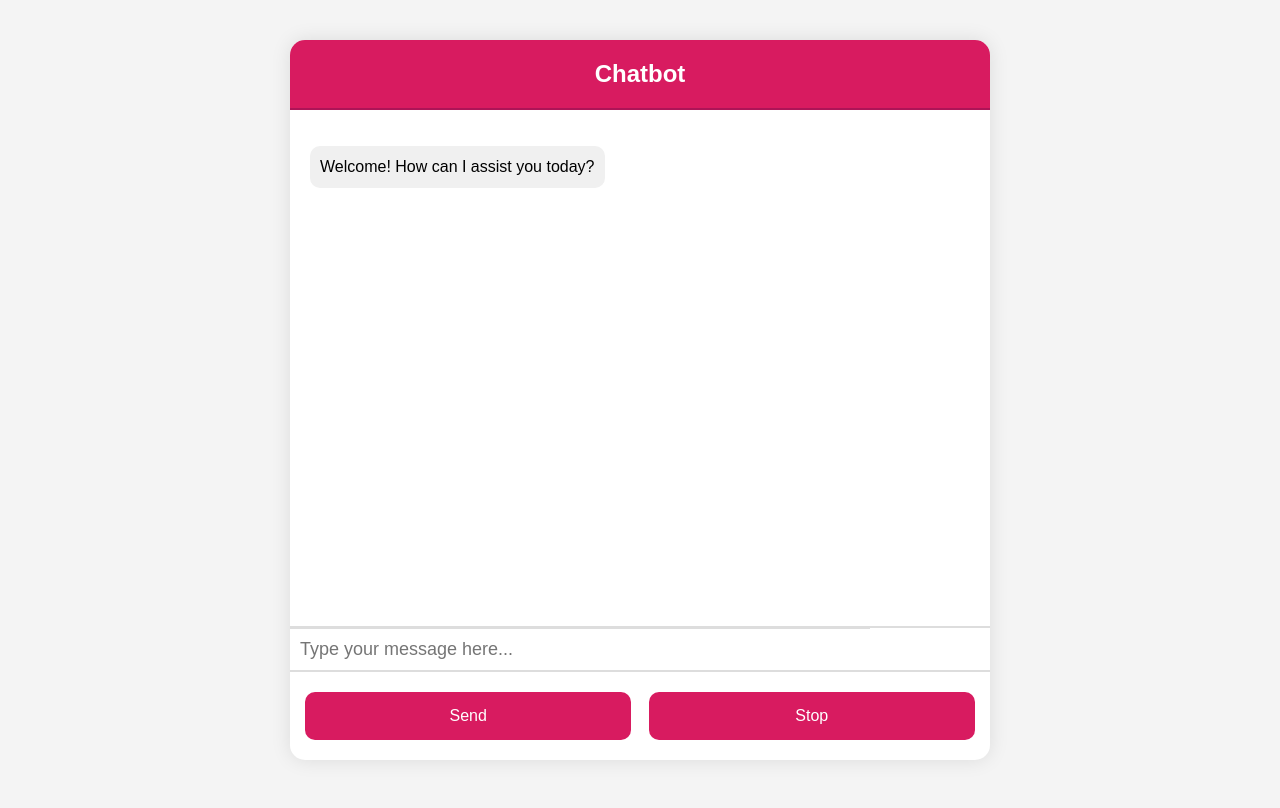
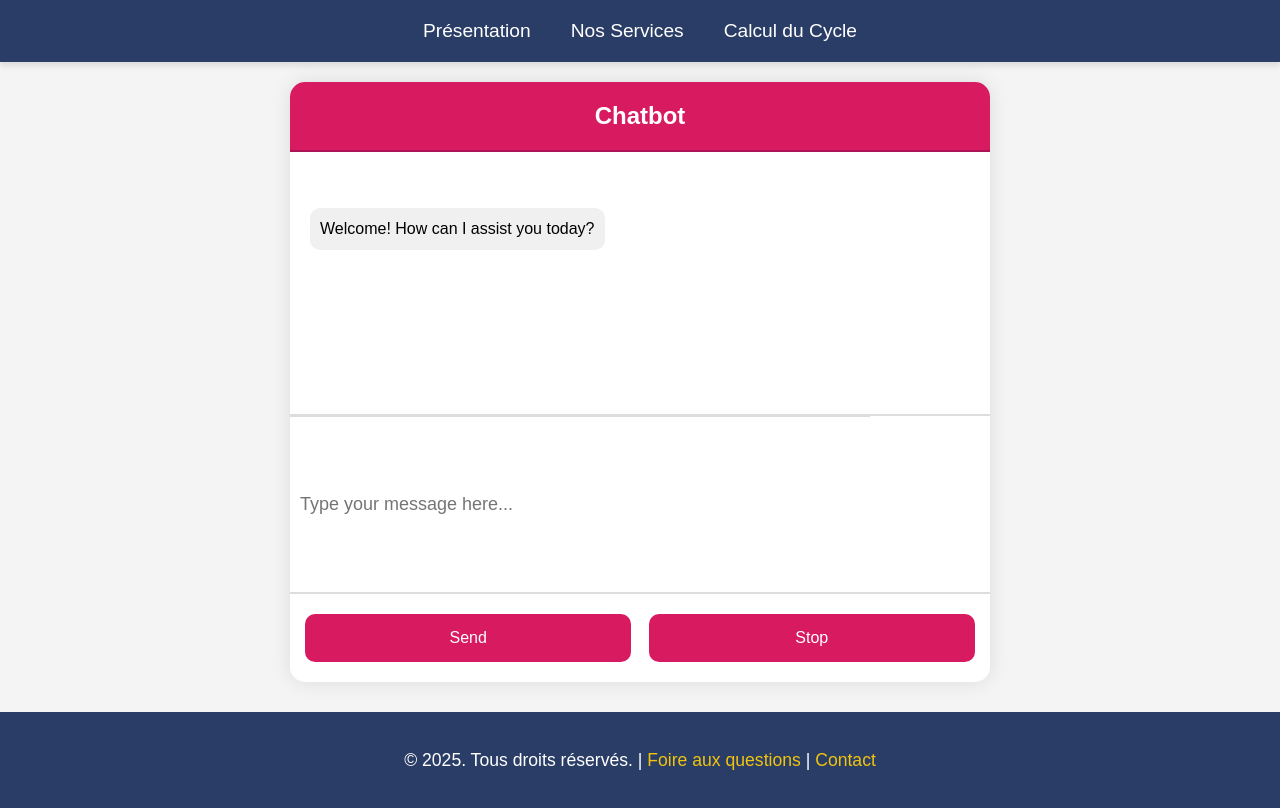
Before and after one commit to Drapesnape/UdeMHacks2025, a website: page code/html/chat.html in a window 1280 px wide. Drawn offline with Linux system fonts and the light colour scheme.

Commit message:
add nav bar, footer

```diff
--- a/code/css/chatStyles.css
+++ b/code/css/chatStyles.css
@@ -5,13 +5,55 @@ body {
     margin: 0;
     padding: 0;
     display: flex;
-    justify-content: center;
-    align-items: center;
+    flex-direction: column;
     min-height: 100vh;
-    flex-direction: column;
-    height: 100vh;
 }
 
+/* Sticky Navigation Bar */
+nav {
+    background-color: #2A3D66; /* Deep blue */
+    padding: 20px;
+    position: sticky;
+    top: 0;
+    z-index: 100;
+    box-shadow: 0 4px 6px rgba(0, 0, 0, 0.1);
+    margin-bottom: 20px; /* Added margin to separate from the content */
+}
+
+nav ul {
+    list-style: none;
+    display: flex;
+    justify-content: center;
+    margin: 0;
+    padding: 0;
+}
+
+nav li {
+    margin: 0 20px;
+}
+
+nav a {
+    color: white;
+    text-decoration: none;
+    font-weight: 500;
+    font-size: 1.2rem;
+}
+
+nav a:hover {
+    text-decoration: underline;
+}
+
+h1 {
+    background-color: #d81b60;
+    color: white;
+    padding: 20px;
+    margin: 0 0 20px 0; /* Added bottom margin */
+    text-align: center;
+    border-bottom: 2px solid #ad1457;
+    font-size: 24px; /* Increase heading size */
+}
+
+/* Chat container with spacing */
 .container {
     background-color: #fff;
     border-radius: 15px;
@@ -21,29 +63,21 @@ body {
     max-width: 700px;
     display: flex;
     flex-direction: column;
-    height: 90vh; /* Take up 90% of the viewport height */
+    margin: auto;
+    height: calc(100vh - 200px); /* Adjusted for better spacing */
 }
 
-h1 {
-    background-color: #d81b60;
-    color: white;
-    padding: 20px;
-    margin: 0;
-    text-align: center;
-    border-bottom: 2px solid #ad1457;
-    font-size: 24px; /* Increase heading size */
-}
-
+/* Chatbox */
 #chatbox {
     flex-grow: 1;
     padding: 20px;
-    height: 500px;
     overflow-y: auto;
     display: flex;
     flex-direction: column;
     border-bottom: 2px solid #ddd;
 }
 
+/* Chat message styles */
 #chatbox p {
     margin-bottom: 10px;
     padding: 10px;
@@ -64,14 +98,14 @@ h1 {
     align-self: flex-end;
 }
 
+/* Input and button styling */
 #userInput {
-    padding: 10px; /* Reduced padding */
+    padding: 10px;
     border: none;
     border-top: 1px solid #ddd;
-    width: calc(100% - 120px); /* Reduced width */
+    width: calc(100% - 120px);
     flex-grow: 1;
-    border-radius: 0;
-    font-size: 18px; /* Smaller font size */
+    font-size: 18px;
     outline: none;
     box-sizing: border-box;
 }
@@ -85,7 +119,7 @@ button {
     border-radius: 10px;
     font-size: 16px;
     width: 90px;
-    margin: 10px 5px; /* Margin between buttons */
+    margin: 10px 5px;
 }
 
 button:hover {
@@ -96,27 +130,47 @@ button:focus {
     outline: none;
 }
 
-/* Aligning buttons side by side */
+/* Button alignment */
 #buttonContainer {
     display: flex;
-    justify-content: space-between; /* Space between buttons */
+    justify-content: space-between;
     padding: 10px;
     border-top: 2px solid #ddd;
 }
 
-button#sendButton {
-    width: 48%; /* Adjust width of the Send button */
+button#sendButton,
+button#stopButton {
+    width: 48%;
 }
 
-button#stopButton {
-    width: 48%; /* Adjust width of the Stop button */
+/* Footer with added spacing */
+footer {
+    background-color: #2A3D66;
+    color: white;
+    padding: 20px;
+    text-align: center;
+    font-size: 1.1rem;
+    margin-top: 30px; /* Added top margin for separation */
 }
 
-/* Optional: Add a little more responsiveness for small screens */
+footer a {
+    color: #F1C40F;
+    text-decoration: none;
+}
+
+footer a:hover {
+    text-decoration: underline;
+}
+
+/* Responsive Fixes */
 @media (max-width: 600px) {
     .container {
         width: 95%;
         max-width: 100%;
+    }
+
+    nav, footer {
+        padding: 15px;
     }
 
     #chatbox {
--- a/code/css/styles.css
+++ b/code/css/styles.css
@@ -136,6 +136,8 @@ ul#symptomList li span {
     white-space: nowrap; /* Prevent text from wrapping */
 }
 
+
+
 /* Responsive Design for Mobile */
 @media (max-width: 480px) {
     h1 {
--- a/code/html/chat.html
+++ b/code/html/chat.html
@@ -7,6 +7,15 @@
     <link rel="stylesheet" href="../css/chatStyles.css">
     <script src="../script/chat.js" defer></script> <!-- Linking the separate JavaScript file -->
 </head>
+
+<nav>
+    <ul>
+        <li><a href="#bienvenue">Présentation</a></li>
+        <li><a href="#services">Nos Services</a></li>
+        <li><a href="#Calcul-de-cycle">Calcul du Cycle</a></li>
+    </ul>
+</nav>
+
 <body>
     <div class="container">
         <h1>Chatbot</h1>
@@ -20,4 +29,13 @@
         </div>
     </div>
 </body>
+
+<footer>
+    <p>
+      &copy; 2025. Tous droits réservés. |
+      <a href="foire.html">Foire aux questions</a> |
+      <a href="contact.html">Contact</a>
+    </p>
+</footer>
+
 </html>
```
